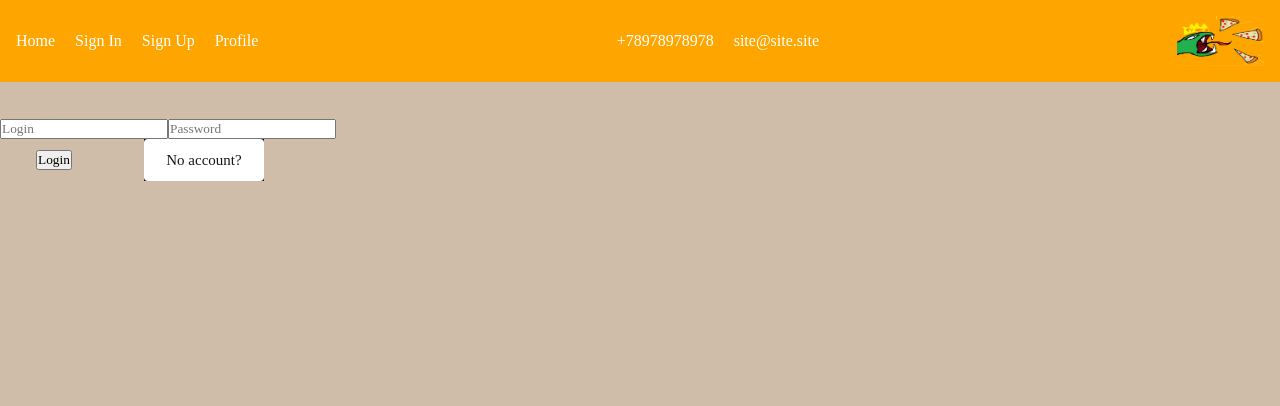
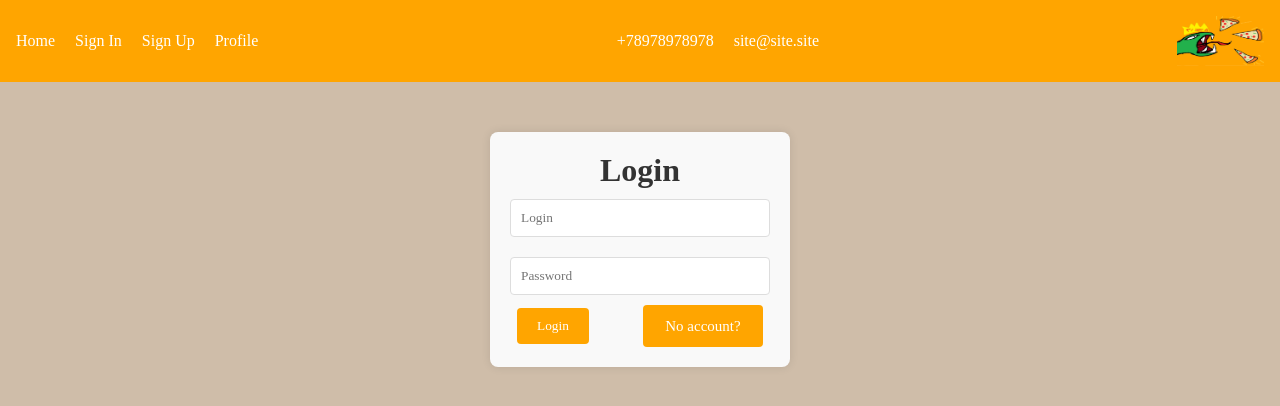
Before and after one commit to 3ablik/React-Summarize, a Next.js app: page /login in a window 1280 px wide. Shown: the top 406 px of the page. Built offline with nearby package versions, Linux system fonts and the light colour scheme; a web font is replaced by a local one.

Commit message:
Final commit

```diff
--- a/src/app/components/pizzas/PizzasList.jsx
+++ b/src/app/components/pizzas/PizzasList.jsx
@@ -47,13 +47,16 @@ const PizzasList = ({ onSelectPizza, pizzasList, url_api }) => {
   const filteredAndSortedPizzas = usePizzas(search, select, pizzas);
 
   return (
-    <div>
+    <div
+      style={{ display: "flex", flexDirection: "column", alignItems: "center" }}
+    >
       <div
         style={{
           display: "flex",
           justifyContent: "space-around",
           padding: "20px",
           alignItems: "center",
+          width: 1070,
         }}
       >
         <input
--- a/src/app/globals.css
+++ b/src/app/globals.css
@@ -103,3 +103,125 @@ footer img {
 footer p {
   font-size: 14px;
 }
+
+.profile-container {
+  padding: 20px;
+  color: #fff;
+  border-radius: 8px;
+  margin: 50px auto;
+}
+
+.profile-header {
+  text-align: center;
+  margin-bottom: 20px;
+}
+
+.profile-info {
+  margin-bottom: 20px;
+  background-color: #f9f9f9;
+  color: var(--foreground);
+  border: 1px solid #ddd;
+  border-radius: 8px;
+  padding: 16px;
+  text-align: center;
+  display: flex;
+  flex-direction: column;
+  justify-content: space-around;
+  width: 600px;
+}
+
+.logout-button {
+  background-color: red;
+  color: #fff;
+  padding: 10px 20px;
+  border: none;
+  border-radius: 4px;
+  cursor: pointer;
+  transition: background-color 0.3s;
+}
+
+.profile-info h3 {
+  margin: 10px 0;
+}
+
+.profile-buttons {
+  display: flex;
+  justify-content: space-between;
+  gap: 10px;
+}
+
+.profile-buttons button {
+  padding: 10px 20px;
+  border: none;
+  border-radius: 4px;
+  cursor: pointer;
+  transition: background-color 0.3s;
+}
+
+.profile-buttons button:hover {
+  background-color: #555;
+}
+
+.profile-buttons .buy-button {
+  background-color: green;
+  color: #fff;
+}
+
+.profile-buttons .shop-button {
+  background-color: blue;
+  color: #fff;
+}
+
+.login-form {
+  display: flex;
+  flex-direction: column;
+  align-items: center;
+  justify-content: center;
+  background-color: #f9f9f9;
+  padding: 20px;
+  border-radius: 8px;
+  width: 300px;
+  margin: 50px auto;
+  box-shadow: 0 0 10px rgba(0, 0, 0, 0.1);
+}
+
+.login-form input {
+  width: 100%;
+  padding: 10px;
+  margin: 10px 0;
+  border: 1px solid #ddd;
+  border-radius: 4px;
+}
+
+.login-form button {
+  padding: 10px 20px;
+  border: none;
+  border-radius: 4px;
+  cursor: pointer;
+  background-color: var(--background);
+  color: #fff;
+  transition: background-color 0.3s;
+}
+
+.login-form button:hover {
+  background-color: var(--foreground);
+}
+
+.login-form .register-link {
+  display: inline-block;
+  line-height: 42px;
+  margin: 0;
+  text-align: center;
+  background-color: var(--background) !important;
+  border-radius: 4px;
+  color: #ffffff;
+  cursor: pointer;
+  transition: background-color 0.3s;
+  width: 120px;
+  font-size: 15px;
+  font-weight: 300;
+}
+
+.login-form .register-link:hover {
+  background-color: var(--foreground);
+}
--- a/src/app/login/LoginForm.jsx
+++ b/src/app/login/LoginForm.jsx
@@ -9,7 +9,6 @@ import styled from "styled-components";
 const StyledLink = styled(Link)`
   display: inline-block;
   line-height: 42px;
-  background-color: #171717;
 `;
 
 const LoginForm = () => {
@@ -27,7 +26,8 @@ const LoginForm = () => {
   }, [isAuthenticated, router]);
 
   return (
-    <div className="login-form" style={{ height: "350px" }}>
+    <div className="login-form">
+      <h1 style={{ color: "#333" }}>Login</h1>
       <div>
         <input
           onChange={(e) => setLoginInput(e.target.value)}
@@ -56,23 +56,7 @@ const LoginForm = () => {
           Login
         </button>
         <StyledLink href="/register">
-          <div
-            style={{
-              margin: "0",
-              textAlign: "center",
-              backgroundColor: "#ffffff",
-              color: "#171717",
-              border: "none",
-              borderRadius: "4px",
-              cursor: "pointer",
-              transition: "backgroundColor 0.3s",
-              width: "120px",
-              fontSize: "15px",
-              fontWeight: "300",
-            }}
-          >
-            No account?
-          </div>
+          <div className="register-link">No account?</div>
         </StyledLink>
       </div>
 
--- a/src/app/login/page.js
+++ b/src/app/login/page.js
@@ -5,7 +5,6 @@ import LoginForm from "./LoginForm";
 const Login = () => {
   return (
     <div>
-      <h1>Login</h1>
       <LoginForm />
     </div>
   );
--- a/src/app/register/page.js
+++ b/src/app/register/page.js
@@ -5,7 +5,6 @@ import RegisterForm from "./RegisterForm";
 export default function Register() {
   return (
     <div>
-      <h1>Register</h1>
       <RegisterForm />
     </div>
   );
```
Also changed, not shown: src/app/profile/page.js (+18 -24 lines), src/app/register/RegisterForm.jsx (+4 -4 lines).
